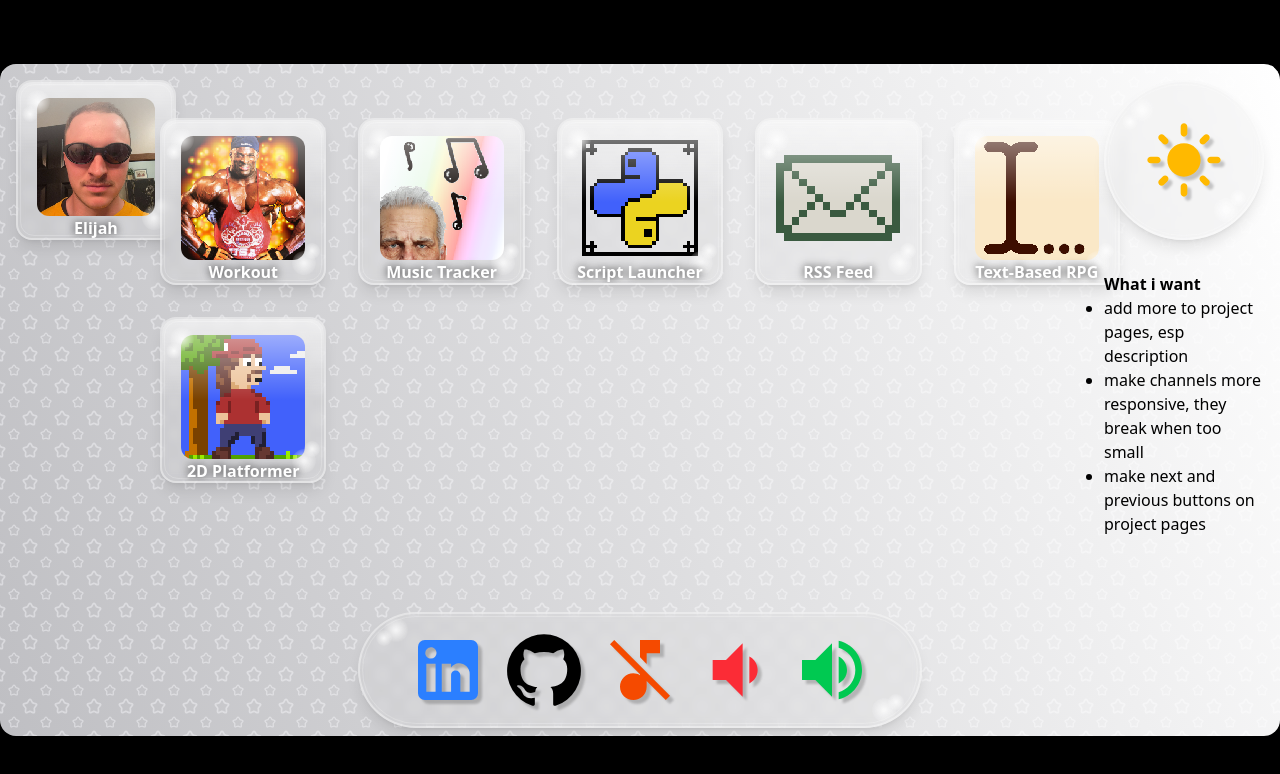
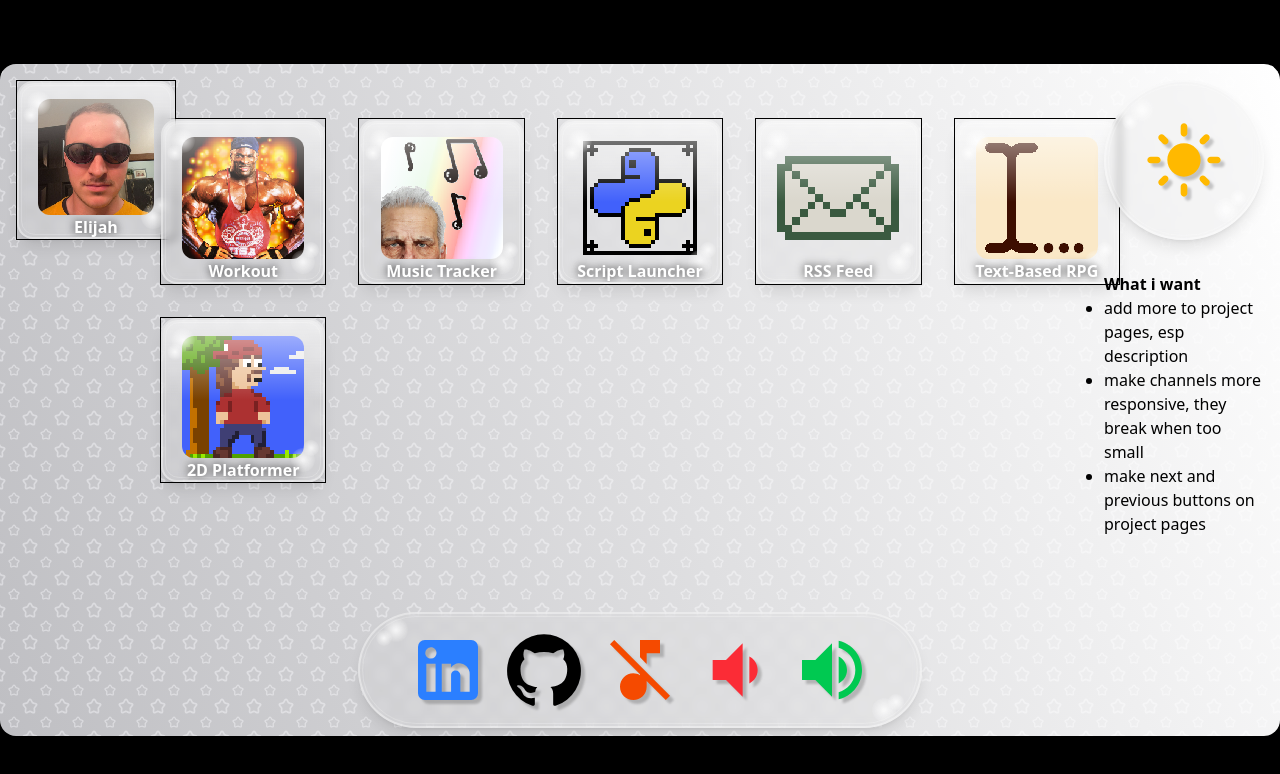
Before and after one commit to elijahgott/newPortfolio, a Next.js app: page / in a window 1280 px wide. Shown: the top 774 px of the page. Built offline with nearby package versions, Linux system fonts and the light colour scheme.

Commit message:
refactored part of channel component

```diff
--- a/app/components/channel.tsx
+++ b/app/components/channel.tsx
@@ -16,7 +16,7 @@ export default function Channel({name, imageSource, linkTo}: ChannelProps){
   const {isLight} = useTheme()
 
   return(
-    <Link className='block w-full' href={linkTo}
+    <Link className='block w-full aspect-square border border-blue-' href={linkTo}
       onMouseEnter={() => {
         if(audioUnlocked){
           playSound('hover')
@@ -28,7 +28,7 @@ export default function Channel({name, imageSource, linkTo}: ChannelProps){
         }
       }}>
 
-      <div className="p-4 relative rounded-2xl bg-zinc-300/15 backdrop-blur-xs shadow-lg overflow-hidden aspect-square border-2 border-white/40
+      <div className="p-4 w-full h-full relative rounded-2xl bg-zinc-300/15 backdrop-blur-xs shadow-lg overflow-hidden border-2 border-white/40
                       hover:scale-110 hover:bg-cyan-400/80 hover:cursor-pointer
                       active:scale-95
                       transition-all duration-75">
```
